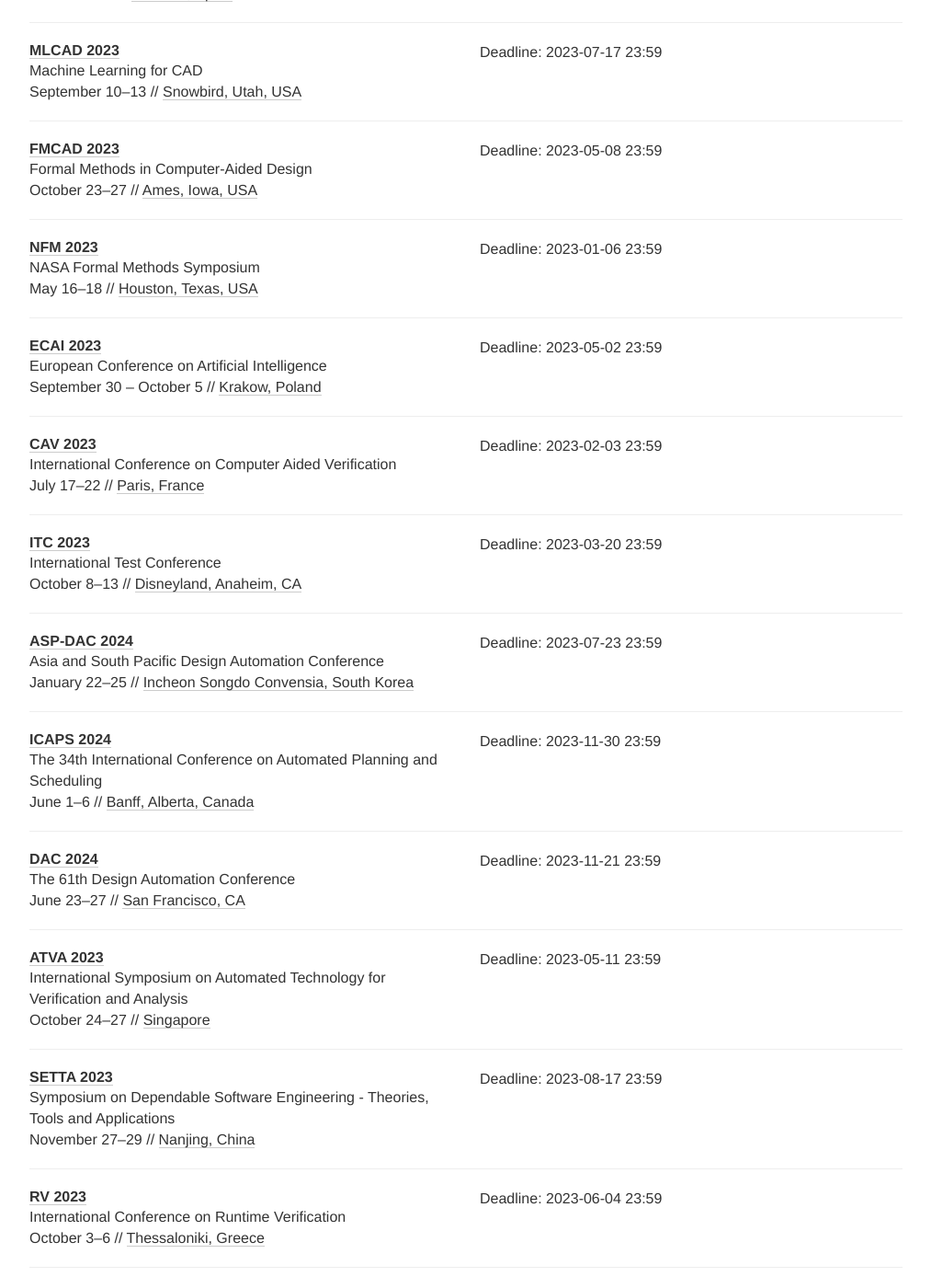
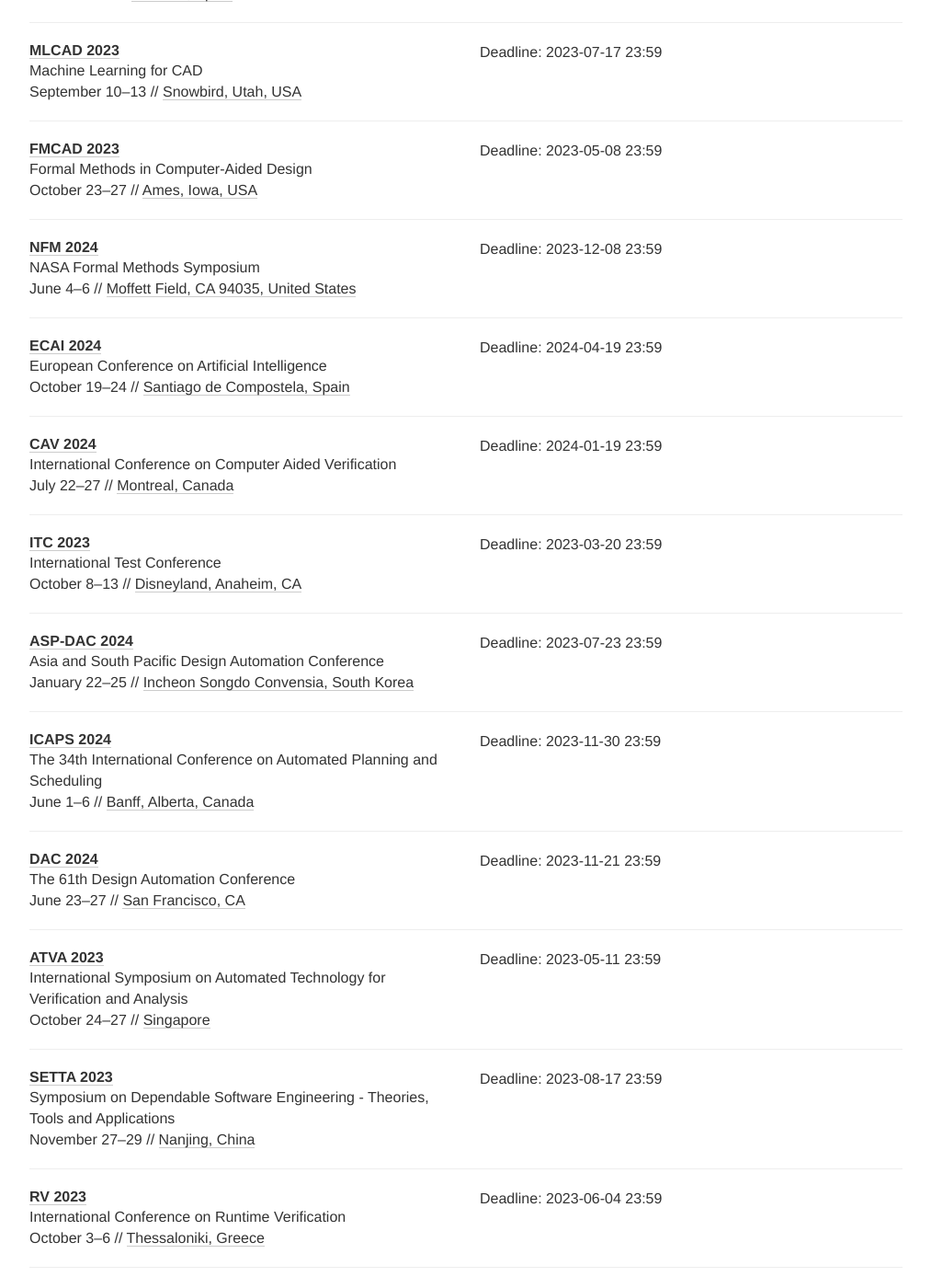
Before and after one commit to Gy-Hu/EDA_FV_conference_deadline, a Jekyll site: the page built from index.html, in a window 1280 px wide and 1400 px high, scrolled down 1023 px. Shown: the whole window at 92% size, without its empty margins (133-1146 px from the left). Built offline with Jekyll 4.4.1, drawn with Linux system fonts in a browser that asks for light colours; nearby versions of some CDN libraries; comment, search, counter and statistics services are not loaded; some of the changed text lies outside the part shown.

Commit message:
update ddl

```diff
--- a/_data/conferences.yml
+++ b/_data/conferences.yml
@@ -72,30 +72,30 @@
   tags: [EDA, FV]
 
 - name: NFM
-  year: 2023
-  date: May 16-18
+  year: 2024
+  date: June 4-6
   description: NASA Formal Methods Symposium
-  link: https://conf.researchr.org/home/nfm-2023
-  deadline: ["2023-01-06 23:59"]
-  place: Houston, Texas, USA
+  link: https://conf.researchr.org/home/nfm-2024
+  deadline: ["2023-12-08 23:59"]
+  place: Moffett Field, CA 94035, United States
   tags: [FV]
 
 - name: ECAI
-  year: 2023
-  date: "September 30 - October 5"
+  year: 2024
+  date: October 19-24
   description: European Conference on Artificial Intelligence
-  link: https://ecai2023.eu/
-  deadline: ["2023-05-02 23:59"]
-  place: Krakow, Poland
+  link: https://www.ecai2024.eu/
+  deadline: ["2024-04-19 23:59"]
+  place: Santiago de Compostela, Spain
   tags: [ML]
 
 - name: CAV
-  year: 2023
-  date: July 17-22
+  year: 2024
+  date: July 22-27
   description: International Conference on Computer Aided Verification
-  link: http://www.i-cav.org/2023/
-  deadline: ["2023-02-03 23:59"]
-  place: Paris, France
+  link: http://www.i-cav.org/2024/
+  deadline: ["2024-01-19 23:59"]
+  place: Montreal, Canada
   tags: [FV]
 
 - name: ITC
@@ -180,12 +180,12 @@
   tags: [FV]
 
 - name: TASE
-  year: 2023
-  date: July 4-6
+  year: 2024
+  date: "July 29 - August 01"
   description: International Symposium on Theoretical Aspects of Software Engineering
-  link: https://plrg-bristol.github.io/tase2023/cfp.html
-  deadline: ["2023-02-17 23:59"]
-  place: Bristol, United Kingdom
+  link: https://tase2024.github.io/
+  deadline: ["2024-02-17 23:59"]
+  place: Guiyang, China
   tags: [FV]
 
 - name: CONCUR
@@ -199,20 +199,20 @@
 
 
 - name: FCCM
-  year: 2023
-  date: May 8-11
+  year: 2024
+  date: May 5-8
   description: IEEE International Symposium On Field-Programmable Custom Computing Machines
   link: https://www.fccm.org/
-  deadline: ["2023-02-28 23:59"]
-  place: Marina Del Rey, CA, US
+  deadline: ["2024-01-09 23:59"]
+  place: Orlando, FL, USA
   tags: [EDA]
 
 - name: IWLS
-  year: 2023
-  date: June 5-6
+  year: 2024
+  date: June 6-7
   description: International Workshop on Logic & Synthesis
-  link: https://www.iwls.org/iwls2023/
-  deadline: ["2023-04-10 23:59"]
+  link: https://www.iwls.org/iwls2024/
+  deadline: ["2024-03-29 23:59"]
   place: EPFL, Lausanne, Switzerland
   tags: [EDA]
 
@@ -262,12 +262,12 @@
   tags: [TES]
 
 - name: IJCNN
-  year: 2023
-  date: June 18-22
+  year: 2024
+  date: "June 30 - July 05"
   description: International Joint Conference on Neural Network
-  link: https://2023.ijcnn.org/
+  link: https://2024.ieeewcci.org/
   deadline: ["2023-01-15 23:59"]
-  place: Queensland, Australia
+  place: YOKOHAMA, JAPAN
   tags: [ML]
 
 - name: GLSVLSI
@@ -305,3 +305,12 @@
   deadline: ["2023-05-24 23:59"]
   place: TU Wien, Vienna, Austria
   tags: [EDA]
+
+- name: VSTTE
+  year: 2023
+  date: October 23-24
+  description: International Conference on Verified Software - Theories, Tools, and Experiments
+  link: https://homepage.cs.uiowa.edu/~ajreynol/VSTTE2023/
+  deadline: ["2023-07-21 23:59"]
+  place: Ames, Iowa, USA
+  tags: [PL]
```
